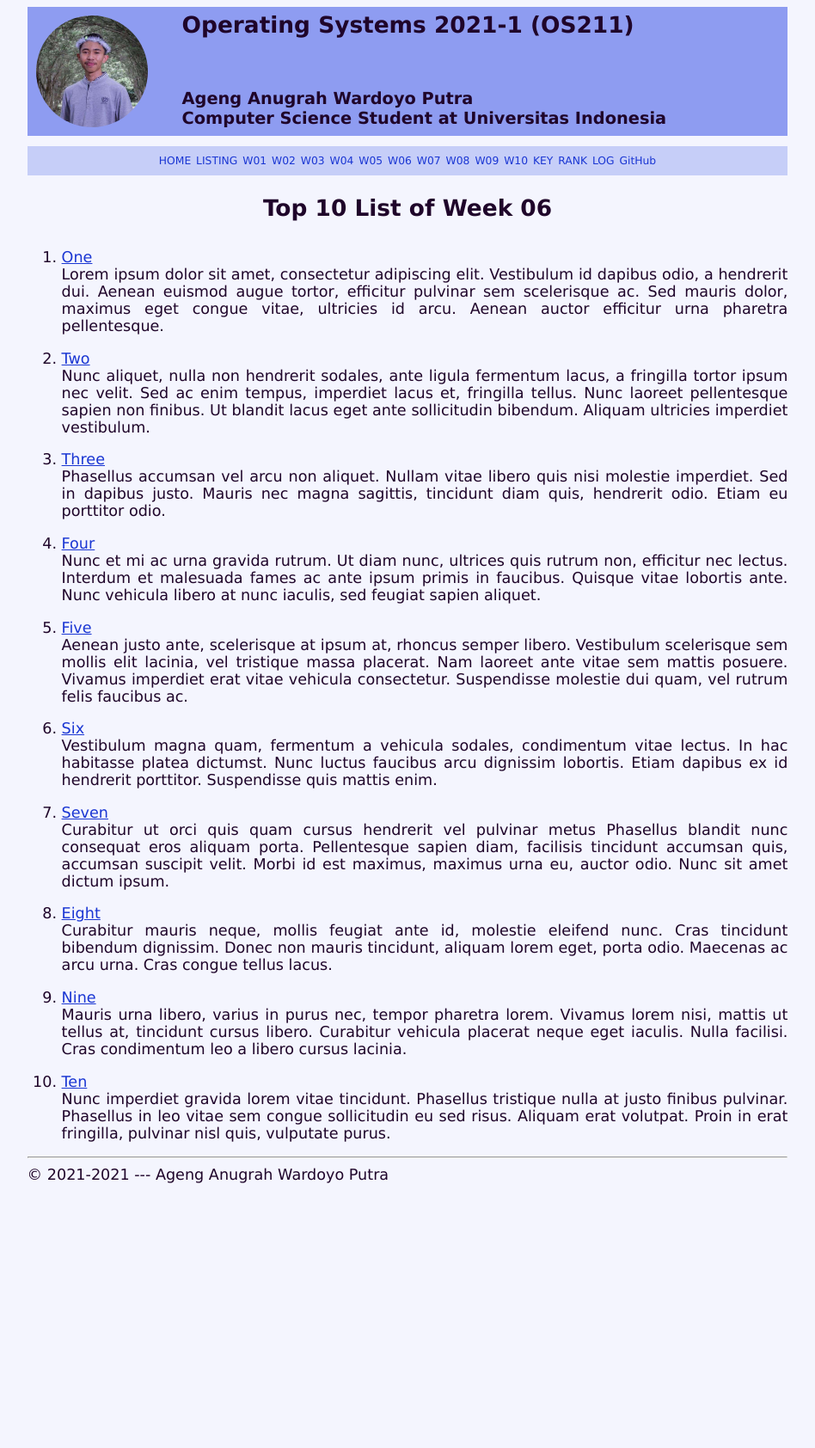
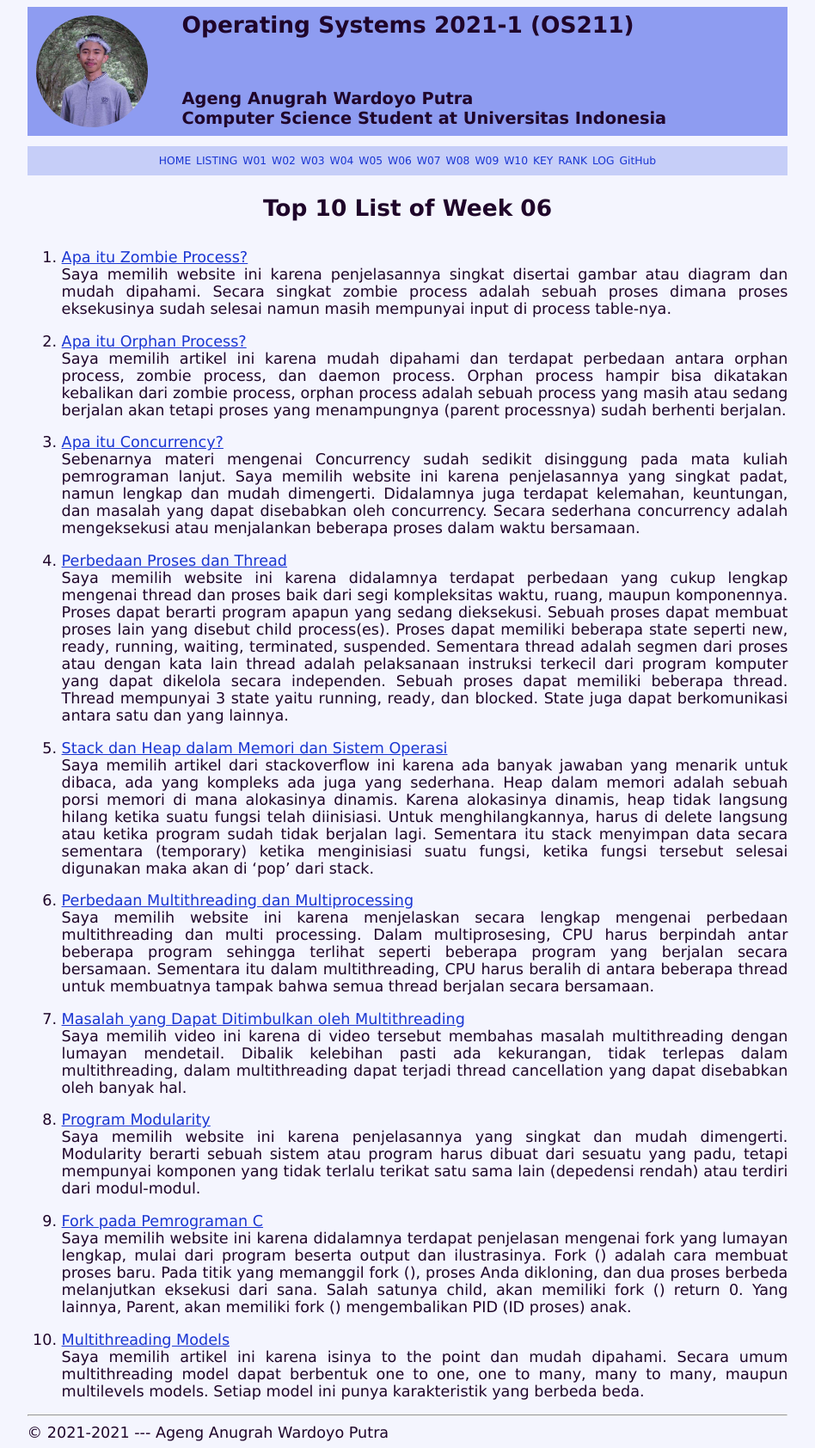
Before and after one commit to Ageng-Anugrah/os211, a Jekyll site: the page built from w06.md, in a window 1280 px wide. Shown: the whole page at 86% size, without its empty margins (166-1114 px from the left). Built offline with Jekyll 4.4.1, drawn with Linux system fonts in a browser that asks for light colours; before the commit the page ends 1384 px from its top, so only the background shows below that.

Commit message:
Make TOP 10

```diff
--- a/w06.md
+++ b/w06.md
@@ -5,72 +5,48 @@ permalink: /W06/
 
 <h1 style = "text-align: center; margin-bottom:2rem"> Top 10 List of Week 06 </h1>
 
-1. [One](https://en.wikipedia.org/wiki/1)<br>
-Lorem ipsum dolor sit amet, consectetur adipiscing elit.
-Vestibulum id dapibus odio, a hendrerit dui.
-Aenean euismod augue tortor, efficitur pulvinar sem scelerisque ac.
-Sed mauris dolor, maximus eget congue vitae, ultricies id arcu.
-Aenean auctor efficitur urna pharetra pellentesque.
+1. [Apa itu Zombie Process?](https://www.tutorialspoint.com/what-is-zombie-process-in-linux)<br>
+Saya memilih website ini karena penjelasannya singkat disertai gambar atau diagram dan mudah dipahami.
+Secara singkat zombie process adalah sebuah proses dimana proses eksekusinya sudah selesai namun masih mempunyai input di process table-nya.
 
-2. [Two](https://en.wikipedia.org/wiki/2)<br>
-Nunc aliquet, nulla non hendrerit sodales, ante ligula fermentum lacus, a fringilla tortor ipsum nec velit.
-Sed ac enim tempus, imperdiet lacus et, fringilla tellus.
-Nunc laoreet pellentesque sapien non finibus.
-Ut blandit lacus eget ante sollicitudin bibendum.
-Aliquam ultricies imperdiet vestibulum.
+2. [Apa itu Orphan Process?](https://www.gmarik.info/blog/2012/orphan-vs-zombie-vs-daemon-processes/)<br>
+Saya memilih artikel ini karena mudah dipahami dan terdapat perbedaan antara orphan process, zombie process, dan daemon process.
+Orphan process hampir bisa dikatakan kebalikan dari zombie process, orphan process adalah sebuah process yang masih atau sedang berjalan akan tetapi proses yang menampungnya (parent processnya) sudah berhenti berjalan.
 
-3. [Three](https://en.wikipedia.org/wiki/3)<br>
-Phasellus accumsan vel arcu non aliquet.
-Nullam vitae libero quis nisi molestie imperdiet.
-Sed in dapibus justo.
-Mauris nec magna sagittis, tincidunt diam quis, hendrerit odio.
-Etiam eu porttitor odio.
+3. [Apa itu Concurrency?](https://www.geeksforgeeks.org/concurrency-in-operating-system/)<br>
+Sebenarnya materi mengenai Concurrency sudah sedikit disinggung pada mata kuliah pemrograman lanjut.
+Saya memilih website ini karena penjelasannya yang singkat padat, namun lengkap dan mudah dimengerti.
+Didalamnya juga terdapat kelemahan, keuntungan, dan masalah yang dapat disebabkan oleh concurrency.
+Secara sederhana concurrency adalah mengeksekusi atau menjalankan beberapa proses dalam waktu bersamaan.
 
-4. [Four](https://en.wikipedia.org/wiki/4)<br>
-Nunc et mi ac urna gravida rutrum.
-Ut diam nunc, ultrices quis rutrum non, efficitur nec lectus.
-Interdum et malesuada fames ac ante ipsum primis in faucibus.
-Quisque vitae lobortis ante.
-Nunc vehicula libero at nunc iaculis, sed feugiat sapien aliquet.
+4. [Perbedaan Proses dan Thread](https://www.geeksforgeeks.org/difference-between-process-and-thread/)<br>
+Saya memilih website ini karena didalamnya terdapat perbedaan yang cukup lengkap mengenai thread dan proses baik dari segi kompleksitas waktu, ruang, maupun komponennya.
+Proses dapat berarti program apapun yang sedang dieksekusi. Sebuah proses dapat membuat proses lain yang disebut child process(es). Proses dapat memiliki beberapa state seperti new, ready, running, waiting, terminated, suspended.
+Sementara thread adalah segmen dari proses atau dengan kata lain  thread adalah pelaksanaan instruksi terkecil dari program komputer yang dapat dikelola secara independen. Sebuah proses dapat memiliki beberapa thread. Thread mempunyai 3 state yaitu running, ready, dan blocked.
+State juga dapat berkomunikasi antara satu dan yang lainnya.
 
-5. [Five](https://en.wikipedia.org/wiki/5)<br>
-Aenean justo ante, scelerisque at ipsum at, rhoncus semper libero.
-Vestibulum scelerisque sem mollis elit lacinia, vel tristique massa placerat.
-Nam laoreet ante vitae sem mattis posuere.
-Vivamus imperdiet erat vitae vehicula consectetur.
-Suspendisse molestie dui quam, vel rutrum felis faucibus ac.
+5. [Stack dan Heap dalam Memori dan Sistem Operasi](https://stackoverflow.com/questions/79923/what-and-where-are-the-stack-and-heap)<br>
+Saya memilih artikel dari stackoverflow ini karena ada banyak jawaban yang menarik untuk dibaca, ada yang kompleks ada juga yang sederhana.
+Heap dalam memori adalah sebuah porsi memori di mana alokasinya dinamis. Karena alokasinya dinamis, heap tidak langsung hilang ketika suatu fungsi telah diinisiasi. Untuk menghilangkannya, harus di delete langsung atau ketika program sudah tidak berjalan lagi.
+Sementara itu stack menyimpan data secara sementara (temporary) ketika menginisiasi suatu fungsi, ketika fungsi tersebut selesai digunakan maka akan di 'pop' dari stack.
 
-6. [Six](https://en.wikipedia.org/wiki/6)<br>
-Vestibulum magna quam, fermentum a vehicula sodales, condimentum vitae lectus.
-In hac habitasse platea dictumst.
-Nunc luctus faucibus arcu dignissim lobortis.
-Etiam dapibus ex id hendrerit porttitor.
-Suspendisse quis mattis enim.
+6. [Perbedaan Multithreading dan Multiprocessing](https://www.guru99.com/difference-between-multiprocessing-and-multithreading.html)<br>
+Saya memilih website ini karena menjelaskan secara lengkap mengenai perbedaan multithreading dan multi processing.
+Dalam multiprosesing, CPU harus berpindah antar beberapa program sehingga terlihat seperti beberapa program yang berjalan secara bersamaan.
+Sementara itu dalam multithreading, CPU harus beralih di antara beberapa thread untuk membuatnya tampak bahwa semua thread berjalan secara bersamaan.
 
-7. [Seven](https://en.wikipedia.org/wiki/7)<br>
-Curabitur ut orci quis quam cursus hendrerit vel pulvinar metus
-Phasellus blandit nunc consequat eros aliquam porta.
-Pellentesque sapien diam, facilisis tincidunt accumsan quis, accumsan suscipit velit.
-Morbi id est maximus, maximus urna eu, auctor odio.
-Nunc sit amet dictum ipsum.
+7. [Masalah yang Dapat Ditimbulkan oleh Multithreading](https://www.youtube.com/watch?v=wNns0kIDC68&ab_channel=NesoAcademy)<br>
+Saya memilih video ini karena di video tersebut membahas masalah multithreading dengan lumayan mendetail.
+Dibalik kelebihan pasti ada kekurangan, tidak terlepas dalam multithreading, dalam multithreading dapat terjadi thread cancellation yang dapat disebabkan oleh banyak hal.
 
-8. [Eight](https://en.wikipedia.org/wiki/8)<br>
-Curabitur mauris neque, mollis feugiat ante id, molestie eleifend nunc.
-Cras tincidunt bibendum dignissim.
-Donec non mauris tincidunt, aliquam lorem eget, porta odio.
-Maecenas ac arcu urna.
-Cras congue tellus lacus.
+8. [Program Modularity](https://www.geeksforgeeks.org/modularity-and-its-properties/)<br>
+Saya memilih website ini karena penjelasannya yang singkat dan mudah dimengerti.
+Modularity berarti sebuah sistem atau program harus dibuat dari sesuatu yang padu, tetapi mempunyai komponen yang tidak terlalu terikat satu sama lain (depedensi rendah) atau terdiri dari modul-modul.
 
-9. [Nine](https://en.wikipedia.org/wiki/9)<br>
-Mauris urna libero, varius in purus nec, tempor pharetra lorem.
-Vivamus lorem nisi, mattis ut tellus at, tincidunt cursus libero.
-Curabitur vehicula placerat neque eget iaculis.
-Nulla facilisi.
-Cras condimentum leo a libero cursus lacinia.
+9. [Fork pada Pemrograman C](https://www.geeksforgeeks.org/fork-system-call/)<br>
+Saya memilih website ini karena didalamnya terdapat penjelasan mengenai fork yang lumayan lengkap, mulai dari program beserta output dan ilustrasinya.
+Fork () adalah cara membuat proses baru. Pada titik yang memanggil fork (), proses Anda dikloning, dan dua proses berbeda melanjutkan eksekusi dari sana.
+Salah satunya child, akan memiliki fork () return 0. Yang lainnya, Parent, akan memiliki fork () mengembalikan PID (ID proses) anak.
 
-10. [Ten](https://en.wikipedia.org/wiki/10)<br>
-Nunc imperdiet gravida lorem vitae tincidunt.
-Phasellus tristique nulla at justo finibus pulvinar.
-Phasellus in leo vitae sem congue sollicitudin eu sed risus.
-Aliquam erat volutpat.
-Proin in erat fringilla, pulvinar nisl quis, vulputate purus.
+10. [Multithreading Models](https://www.tutorialspoint.com/multi-threading-models)<br>
+Saya memilih artikel ini karena isinya to the point dan mudah dipahami. Secara umum multithreading model dapat berbentuk one to one, one to many, many to many, maupun multilevels models. Setiap model ini punya karakteristik yang berbeda beda.
```
